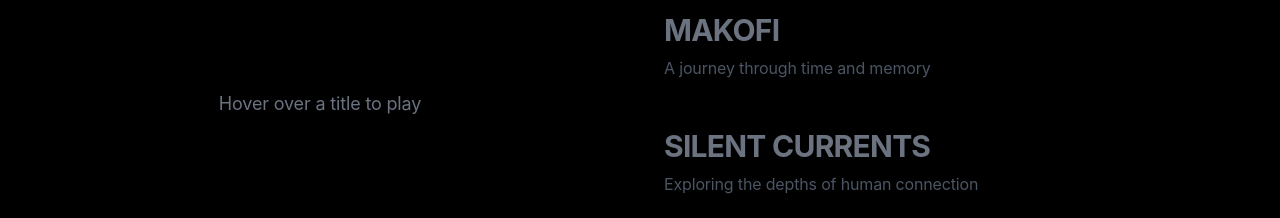
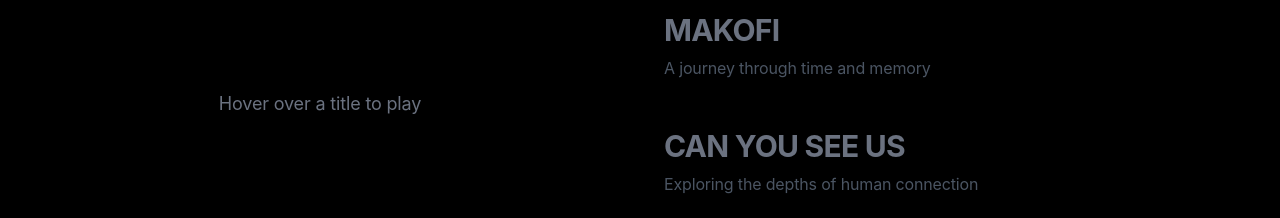
Before and after one commit to Mainza714/sg-3bbfc5cc-69cd-4878-9aaa-1b5533acc791-1781104711, a Next.js app: page / in a window 1280 px wide. Shown: the part 1080-1298 px from the top of the page. Built offline with nearby package versions, Linux system fonts and the light colour scheme.

Commit message:
fix(home): Update video title to "CAN YOU SEE US"

```diff
--- a/src/components/home/VideoShowcase.tsx
+++ b/src/components/home/VideoShowcase.tsx
@@ -16,13 +16,13 @@ export function VideoShowcase() {
   const videos: Video[] = [
     {
       id: "video-1",
-      title: "MAKOFI", // Updated title
+      title: "MAKOFI",
       description: "A journey through time and memory",
       youtubeId: "By4Gxr3_U6s"
     },
     {
       id: "video-2",
-      title: "SILENT CURRENTS",
+      title: "CAN YOU SEE US",
       description: "Exploring the depths of human connection",
       youtubeId: "0FOCFfDR-qA"
     }
```
